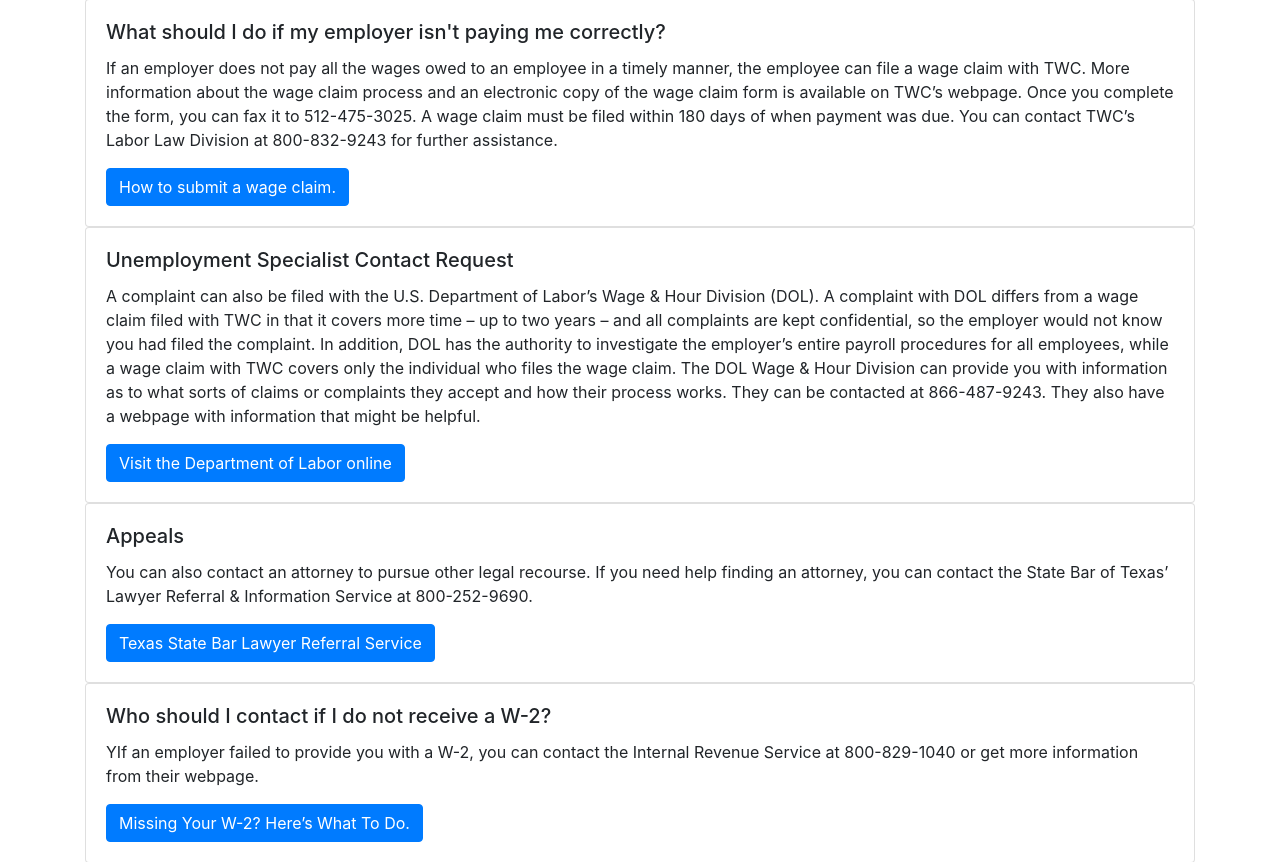
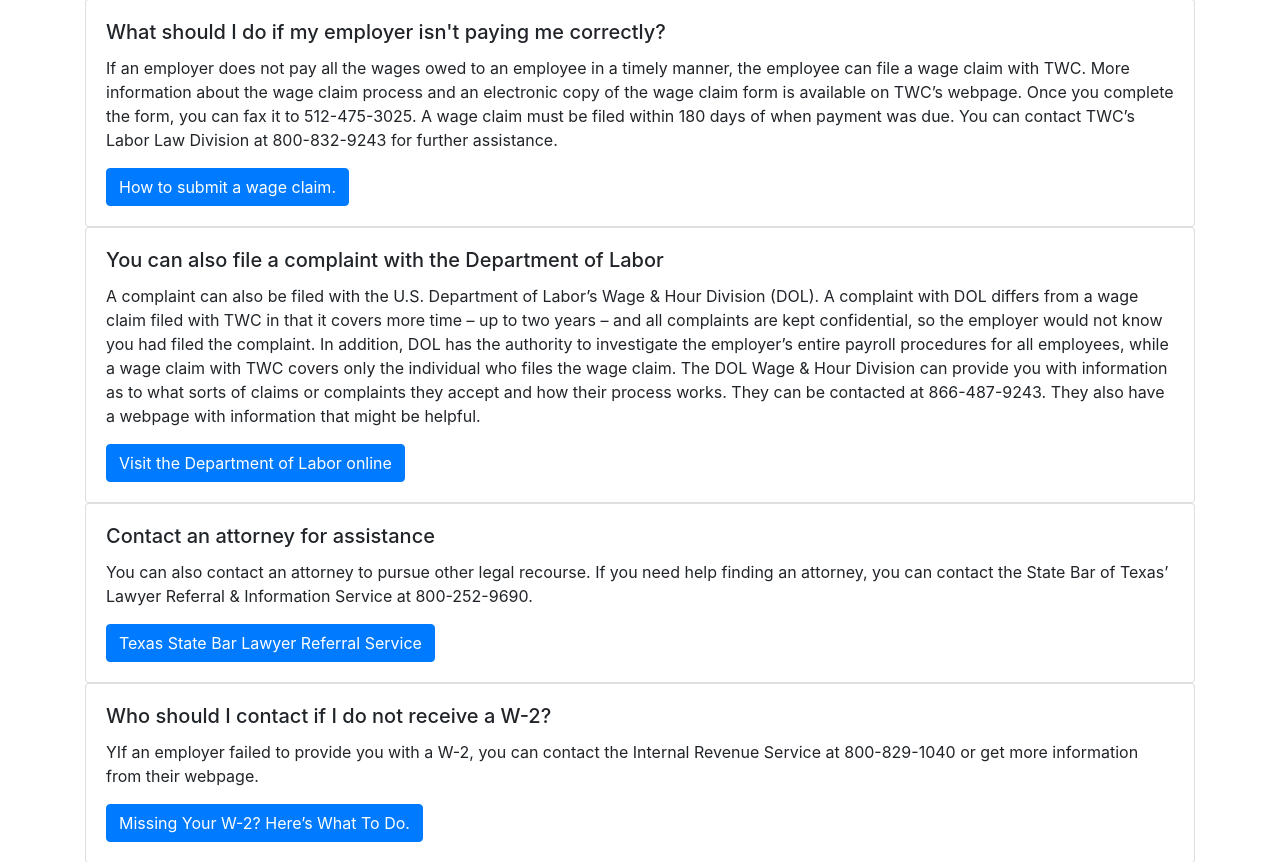
Before and after one commit to jonp-19/labor_info, a Django app: page /wages/ in a window 1280 px wide. Shown: the part 142-1004 px from the top of the page. Run offline with Django 3.2, Linux system fonts and the light colour scheme; some libraries are stand-ins or nearby versions.

Commit message:
Add 404 and 500 templates.  Fixed wages template.

```diff
--- a/labor_info_web/templates/labor_info_web/wages.html
+++ b/labor_info_web/templates/labor_info_web/wages.html
@@ -22,7 +22,7 @@
     </div>
     <div class="card">
         <div class="card-body">
-            <h5 class="card-title">Unemployment Specialist Contact Request</h5>
+            <h5 class="card-title">You can also file a complaint with the Department of Labor</h5>
             <p class="card-text">A complaint can also be filed with the U.S. Department of Labor’s Wage & Hour Division (DOL).
                 A complaint with DOL differs from a wage claim filed with TWC in that it covers more time – up to two years –
                 and all complaints are kept confidential, so the employer would not know you had filed the complaint.
@@ -36,7 +36,7 @@
     </div>
     <div class="card">
         <div class="card-body">
-            <h5 class="card-title">Appeals</h5>
+            <h5 class="card-title">Contact an attorney for assistance</h5>
             <p class="card-text">You can also contact an attorney to pursue other legal recourse. If you need help finding
                 an attorney, you can contact the State Bar of Texas’ Lawyer Referral & Information Service at 800-252-9690.
             </p>
--- /dev/null
+++ b/templates/404.html
@@ -0,0 +1,5 @@
+{% extends "labor_info_web/base.html" %}
+
+{% block page_header %}
+    <h2>The item you requested is not available. (404)</h2>
+{% endblock page_header %}
--- /dev/null
+++ b/templates/500.html
@@ -0,0 +1,5 @@
+{% extends "labor_info_web/base.html" %}
+
+{% block page_header %}
+    <h2>The item you requested is not available. (500)</h2>
+{% endblock page_header %}
```
Also changed, not shown: README.md.
